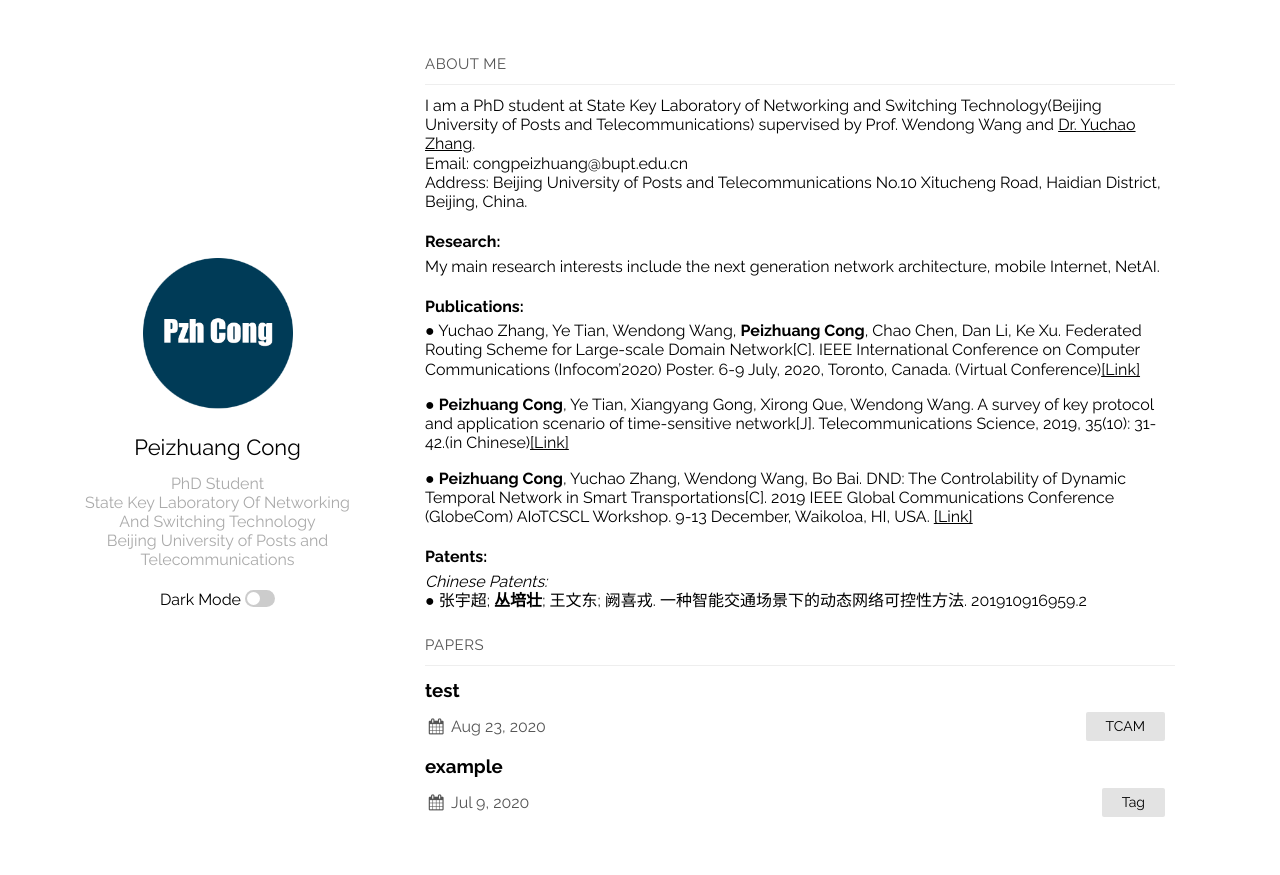
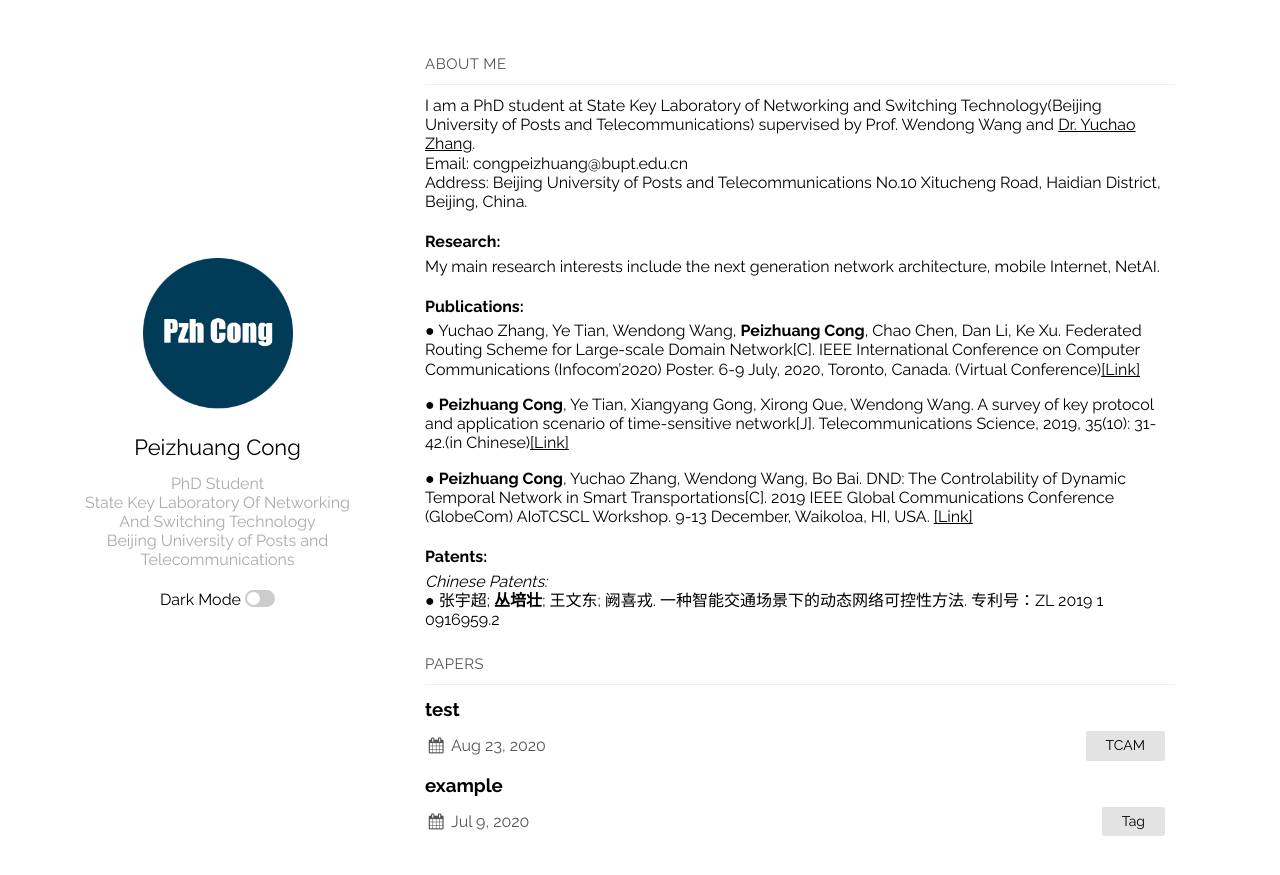
Before and after one commit to congpeizhuang/congpeizhuang.github.io, a Jekyll site: the page built from index.md, in a window 1280 px wide. Shown: the top 875 px of the page. Built offline with Jekyll 4.4.1, drawn with Linux system fonts in a browser that asks for light colours.

Commit message:
Update index.md

```diff
--- a/index.md
+++ b/index.md
@@ -17,4 +17,4 @@ My main research interests include the next generation network architecture, mob
 
 #### Patents:
 *Chinese Patents:*
-● 张宇超; **丛培壮**; 王文东; 阙喜戎. 一种智能交通场景下的动态网络可控性方法. 201910916959.2
+● 张宇超; **丛培壮**; 王文东; 阙喜戎. 一种智能交通场景下的动态网络可控性方法. 专利号：ZL 2019 1 0916959.2
```
